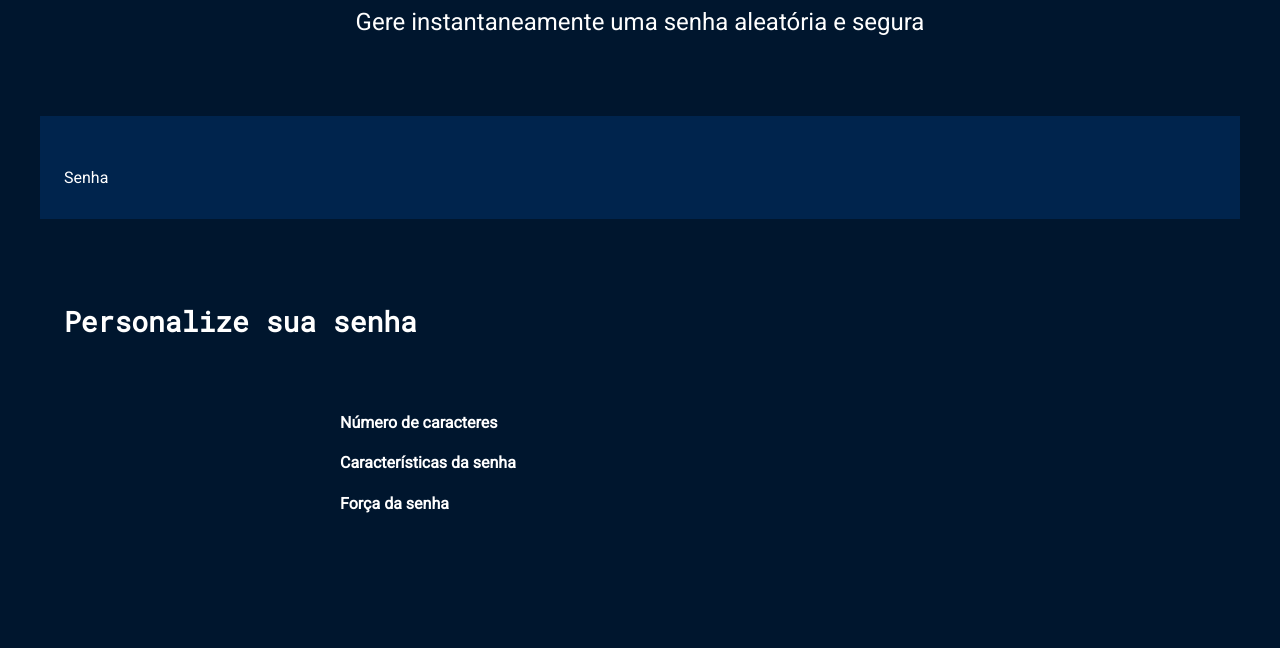
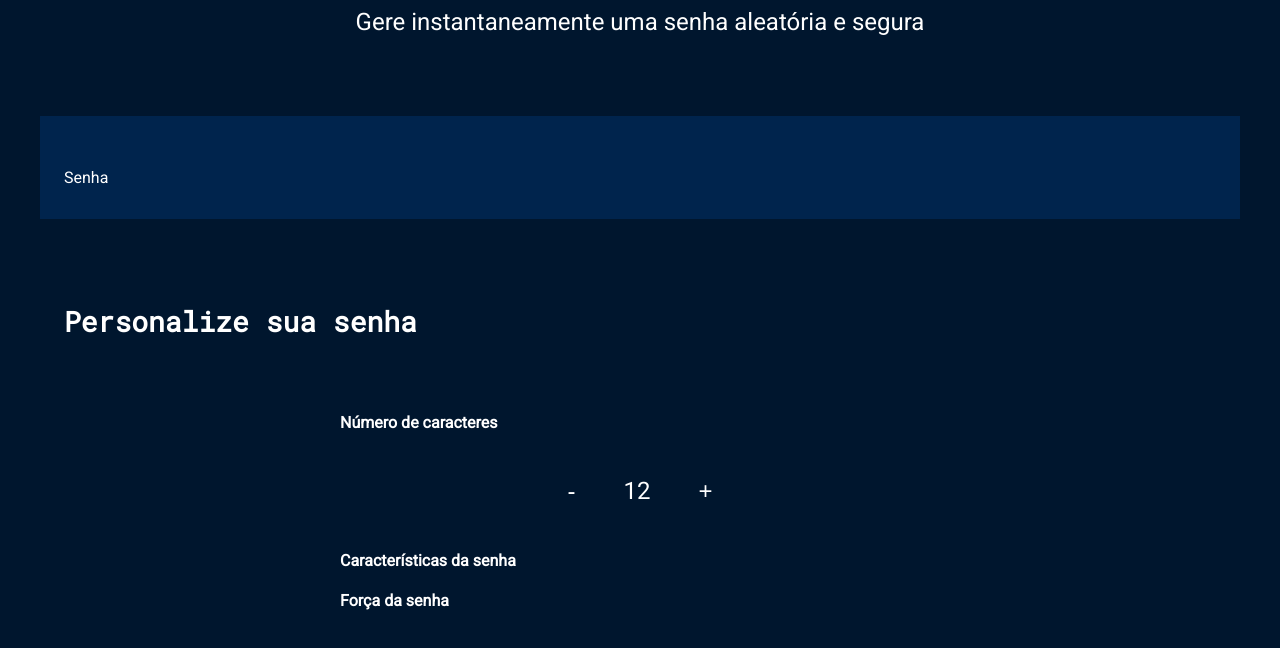
Before and after one commit to thaisfabiana/Seguran-a-digital, a plain HTML site: page Seguran-a-digital-main/index.html in a window 1280 px wide. Shown: the part 150-798 px from the top of the page. Drawn offline with Linux system fonts and the light colour scheme.

Commit message:
Add files via upload

```diff
--- a/Seguran-a-digital-main/index.html
+++ b/Seguran-a-digital-main/index.html
@@ -24,6 +24,11 @@
 </div>
 <div class="parametro-senha">
     <h4 class="parametro-senha_titulo">Número de caracteres</h4>
+    <div class="parametro-senha-botoes">
+            <button class="parametro-senha__botao">-</button>
+            <p class="parametro-senha__texto">12</p>
+            <button class="parametro-senha__botao">+</button>
+    </div>
 </div>
 <div class="parametro-senha">
     <h4 class="parametro-senha_titulo">Características da senha</h4>
--- a/Seguran-a-digital-main/style.css
+++ b/Seguran-a-digital-main/style.css
@@ -68,7 +68,27 @@ body{
     width: 50%;
     margin: 0 auto;
 }
+.parametro-senha-botoes{
+    display: flex;
+    justify-content: center;
+}
+.parametro-senha__botao{
+    background-color: var(--fundo-texto);
+    color: var(--branco);
+    border: 2px solid var(--borda);
+    padding: 24px;
+    font-size: 24px;
+    cursor: pointer;
+    }
+.parametro-senha__texto{
+    padding: 24px;
+    border-top: 2px solid var(--borda);
+    border-bottom: 2px solid var(--borda);
+    margin: 0;
+    font-size: 24px;
 
+
+}
 
 
 @media screen and (min-width: 768px) {.parametro-coluna__senha{flex-direction: row;
```
